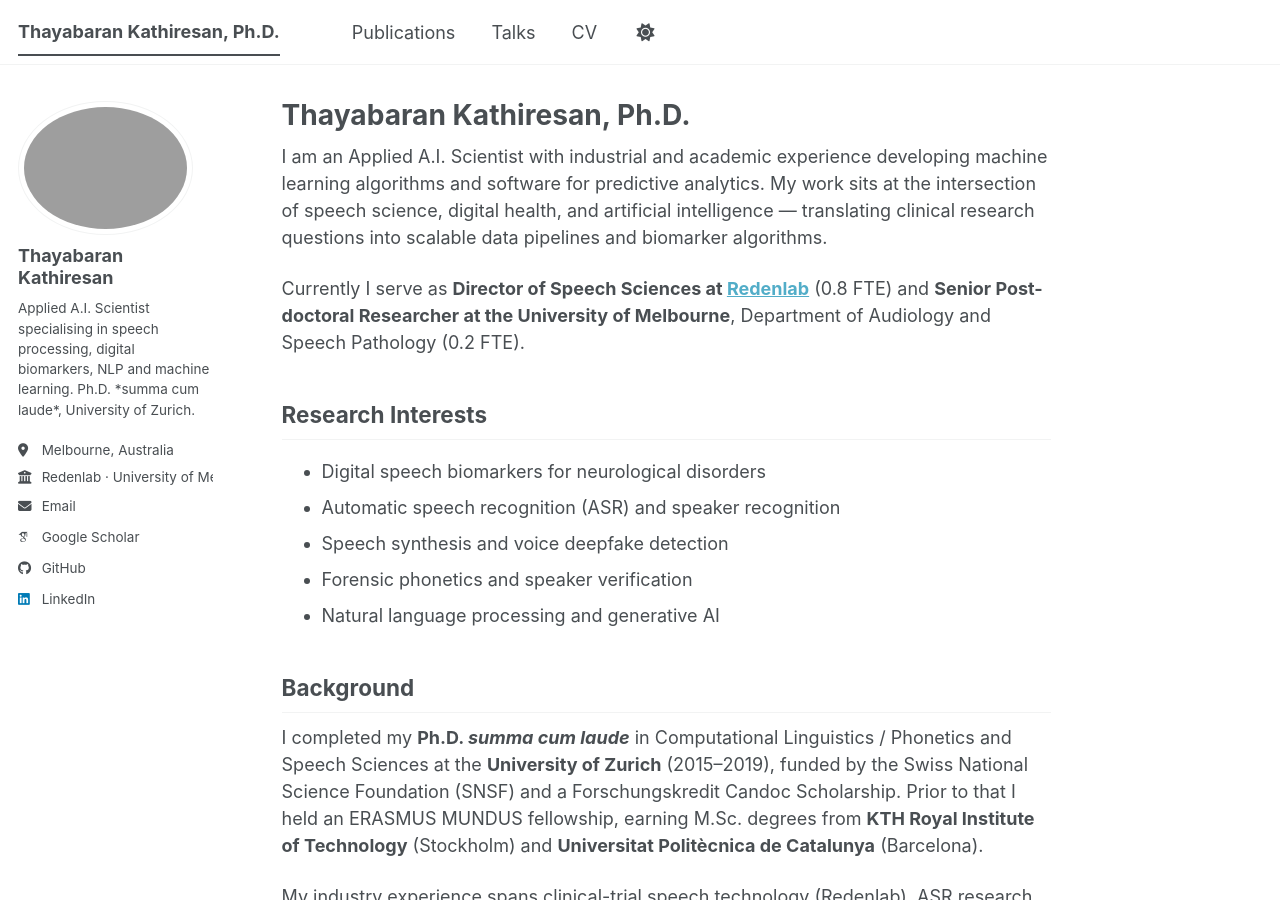
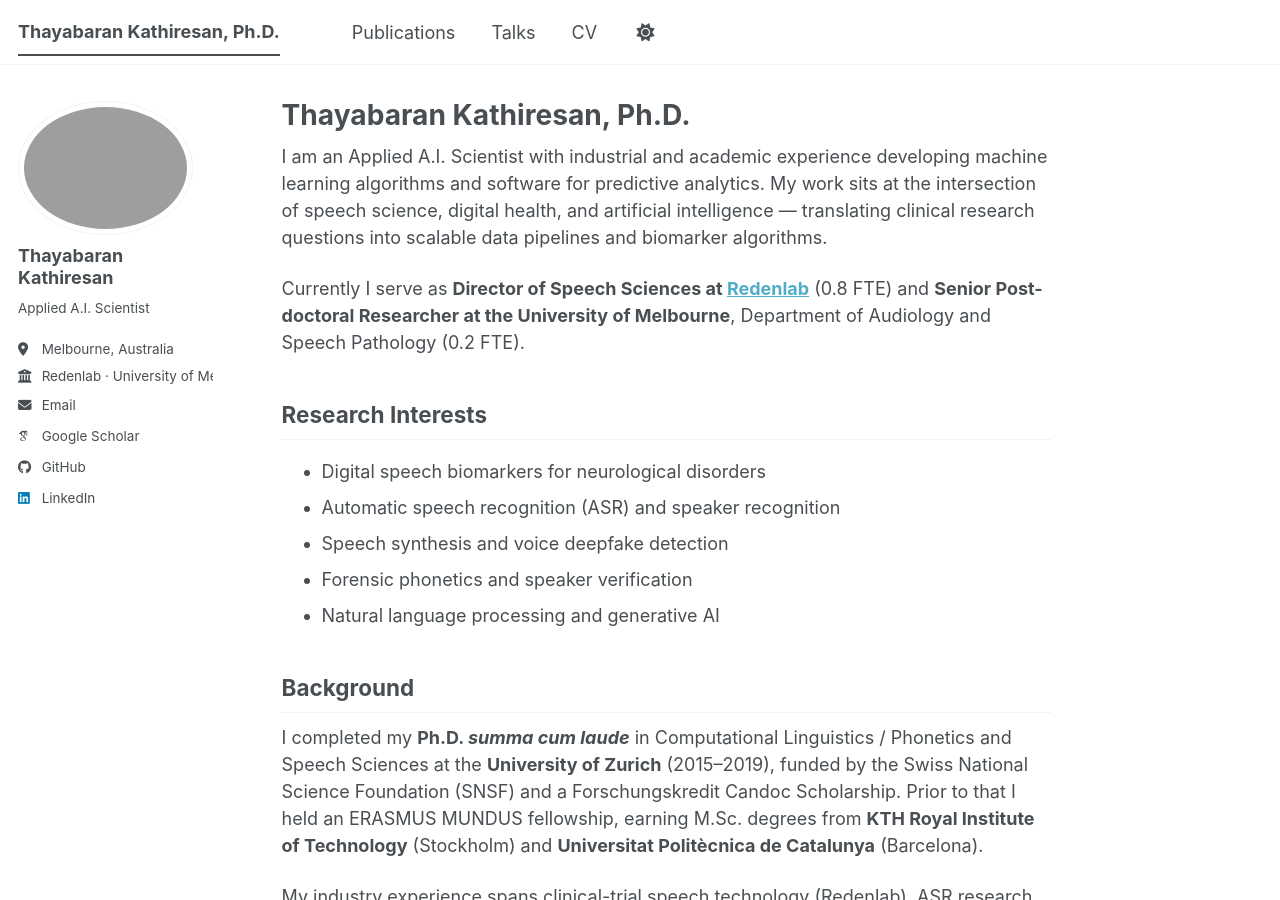
Before and after one commit to Thayabaran/thayabaran.github.io, a Jekyll site: the page built from _pages/about.md, in a window 1280 px wide and 900 px high. Built offline with Jekyll 4.4.1, drawn with Linux system fonts in a browser that asks for light colours; some web fonts are replaced; a script bundle is joined from its source files by our own code; library files that are not in the unit come from our copies.

Commit message:
Shorten sidebar bio to Applied A.I. Scientist

```diff
--- a/_config.yml
+++ b/_config.yml
@@ -14,7 +14,7 @@ author:
   avatar           : "profile.jpg"
   name             : "Thayabaran Kathiresan"
   pronouns         :
-  bio              : "Applied A.I. Scientist specialising in speech processing, digital biomarkers, NLP and machine learning. Ph.D. *summa cum laude*, University of Zurich."
+  bio              : "Applied A.I. Scientist"
   location         : "Melbourne, Australia"
   employer         : "Redenlab · University of Melbourne"
   uri              :
```
